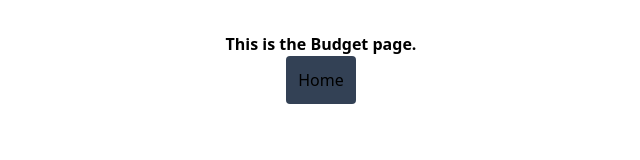
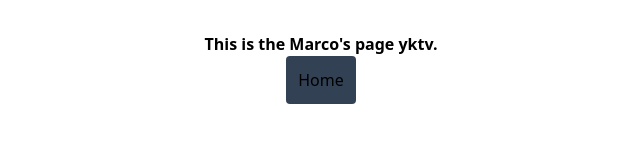
Before and after one commit to stefin0/hack-the-finance, a Next.js app: page /daily-budget in a window 1280 px wide. Shown: the top 160 px of the page, without its empty margins (319-959 px from the left). Built offline with nearby package versions, Linux system fonts and the light colour scheme.

Commit message:
redemption arc

```diff
--- a/app/daily-budget/page.tsx
+++ b/app/daily-budget/page.tsx
@@ -4,7 +4,7 @@
   return (
     <>
       <h1 className="text-center mt-8 font-extrabold">
-        This is the Budget page.
+        This is the Marco's page yktv.
       </h1>
       <div className="flex justify-center">
         <Link href="" className="bg-slate-700 p-3 rounded mx-2">
```
